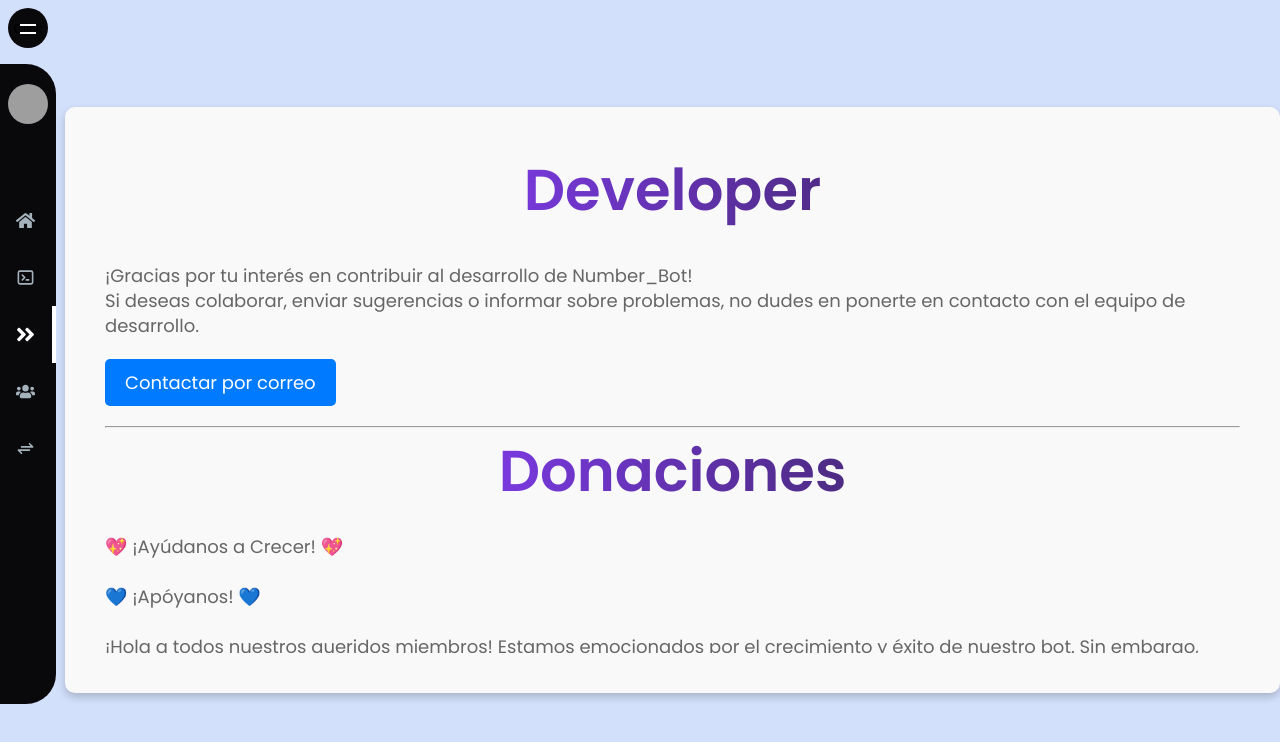
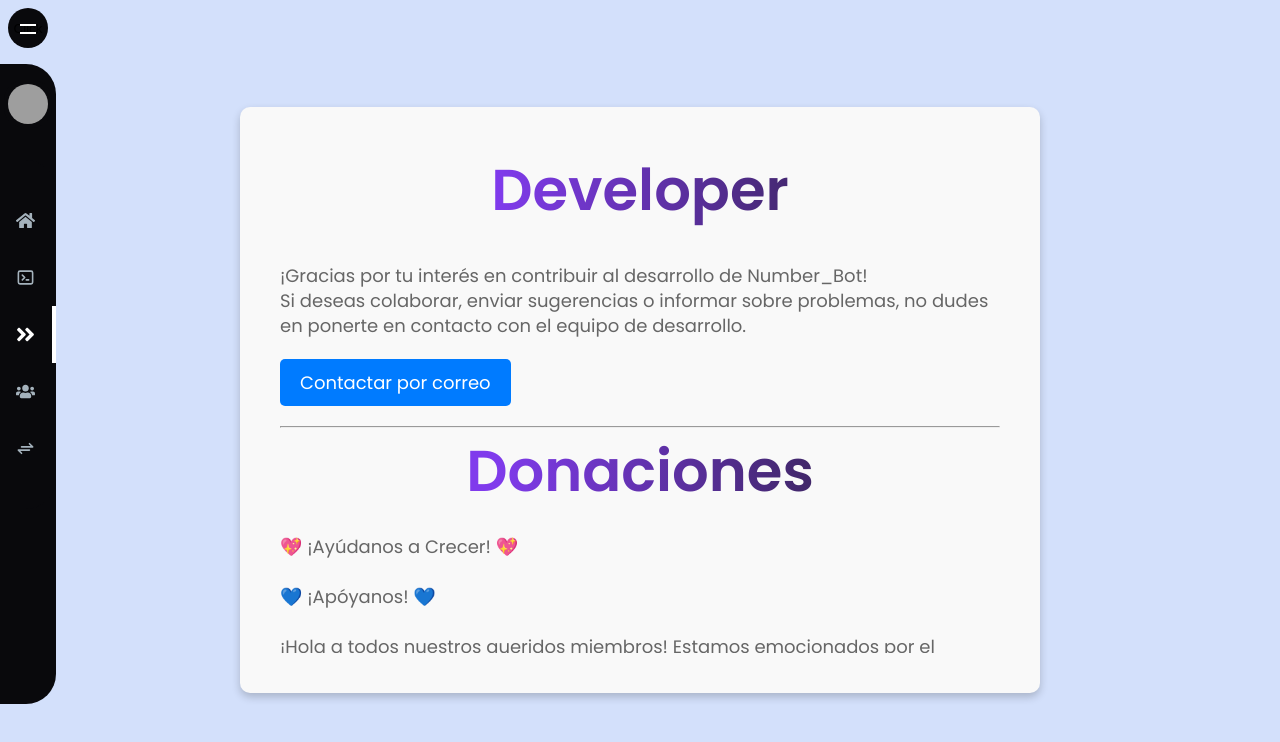
Before and after one commit to Johnny1305/number_bot_website, a React (Create React App) app: page /developer in a window 1280 px wide. Shown: the top 742 px of the page. Built offline with nearby package versions, Linux system fonts and the light colour scheme; grey boxes are pictures that could not be loaded.

Commit message:
Update Developer.css

```diff
--- a/src/css/Developer.css
+++ b/src/css/Developer.css
@@ -6,7 +6,7 @@
     border-radius: 10px;
     box-shadow: 0 4px 8px rgba(0, 0, 0, 0.2);
     text-align: left;
-    margin-left: 65px;
+    width: 100vh;
   }
 
   .developer-content h1 {
```
